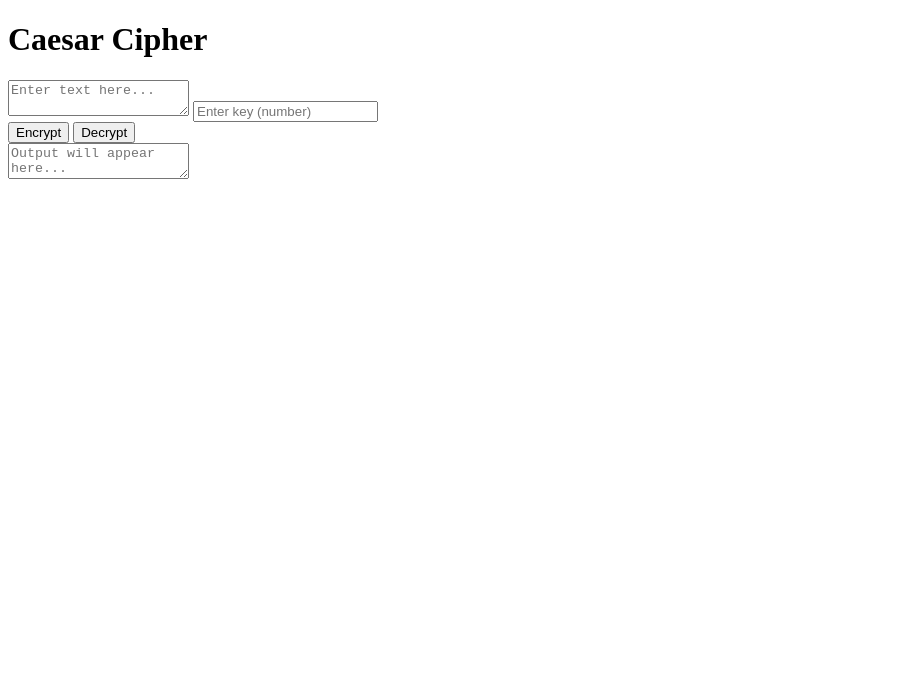
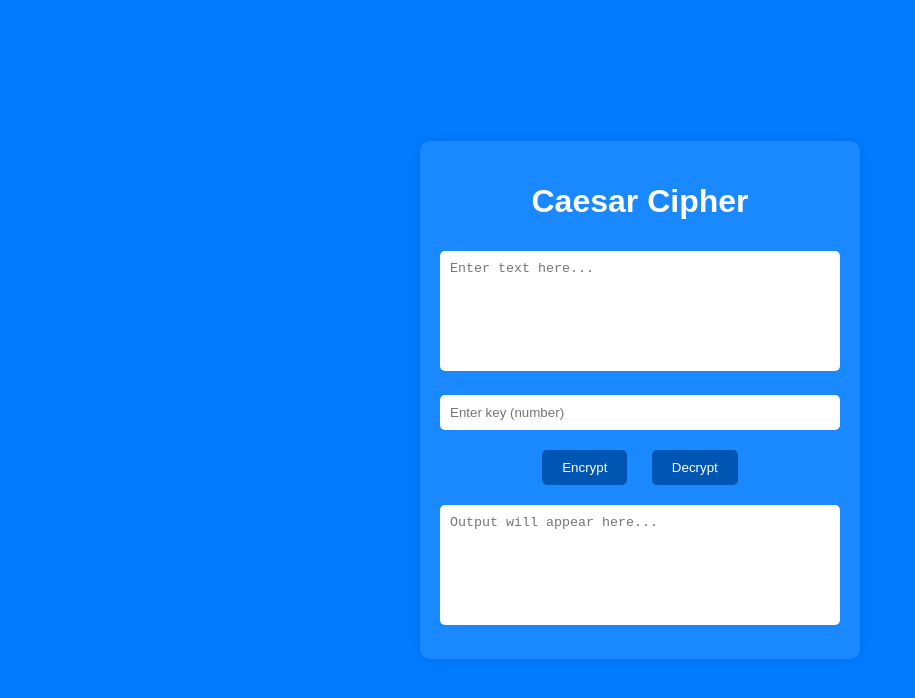
Before and after one commit to DamilolaAbiona/Ceaser-Cipher, a plain HTML site: page index.html in a window 1280 px wide. Shown: the whole page, without its empty margins (0-915 px from the left). Drawn offline with Linux system fonts and the light colour scheme.

Commit message:
Css_background_update

```diff
--- /dev/null
+++ b/index.css
@@ -0,0 +1,51 @@
+body {
+    background-color: #007BFF;
+    /* Blue background color */
+    color: #ffffff;
+    /* White text color */
+    font-family: Arial, sans-serif;
+    display: flex;
+    justify-content: center;
+    align-items: center;
+    height: 100vh;
+    margin: 0;
+}
+
+.container {
+    background: rgba(255, 255, 255, 0.1);
+    /* Slightly transparent background */
+    padding: 20px;
+    border-radius: 10px;
+    box-shadow: 0 0 10px rgba(0, 0, 0, 0.1);
+    width: 90%;
+    max-width: 400px;
+    text-align: center;
+}
+
+input,
+textarea {
+    width: calc(100% - 20px);
+    margin: 10px 0;
+    padding: 10px;
+    border: none;
+    border-radius: 5px;
+}
+
+textarea {
+    height: 100px;
+    resize: none;
+}
+
+button {
+    background: #0056b3;
+    color: #ffffff;
+    border: none;
+    padding: 10px 20px;
+    margin: 10px;
+    border-radius: 5px;
+    cursor: pointer;
+}
+
+button:hover {
+    background: #003f7f;
+}
--- a/index.html
+++ b/index.html
@@ -4,6 +4,8 @@
 <head>
     <meta charset="UTF-8">
     <meta name="viewport" content="width=device-width, initial-scale=1.0">
+    <!-- Css -->
+    <link rel="stylesheet" href="/index.css">
     <title>Caesar Cipher Text Encryption/Decryption Application</title>
 </head>
 
@@ -18,6 +20,8 @@
         </div>
         <textarea id="outputText" placeholder="Output will appear here..." readonly></textarea>
     </div>
+    <!-- javascript -->
+    <script src="index.js"></script>
 </body>
 
 </html>
```
Also changed, not shown: index.js (added).
